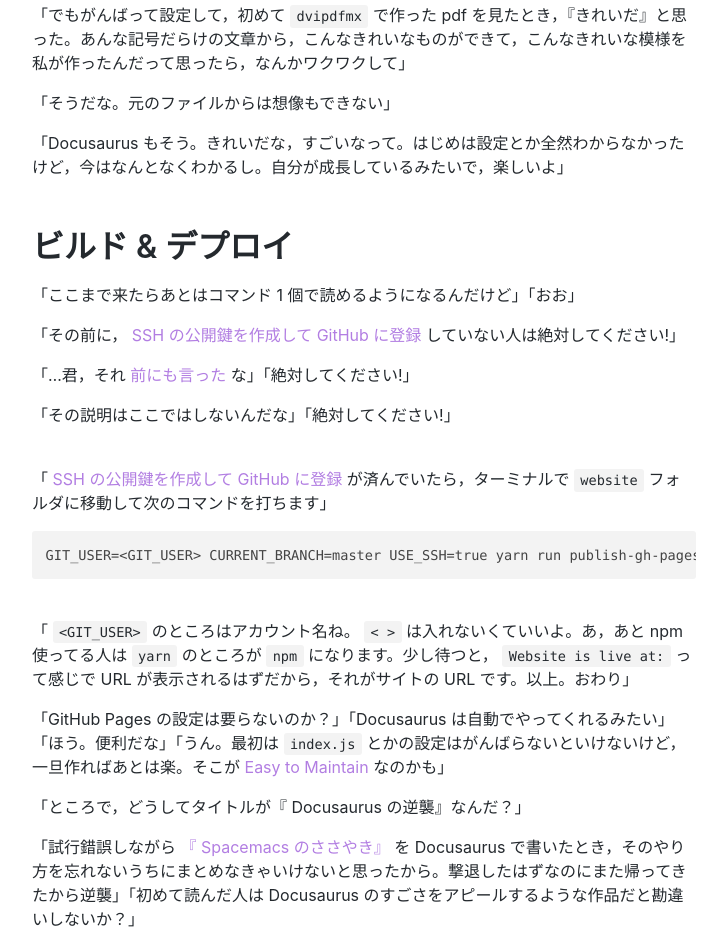
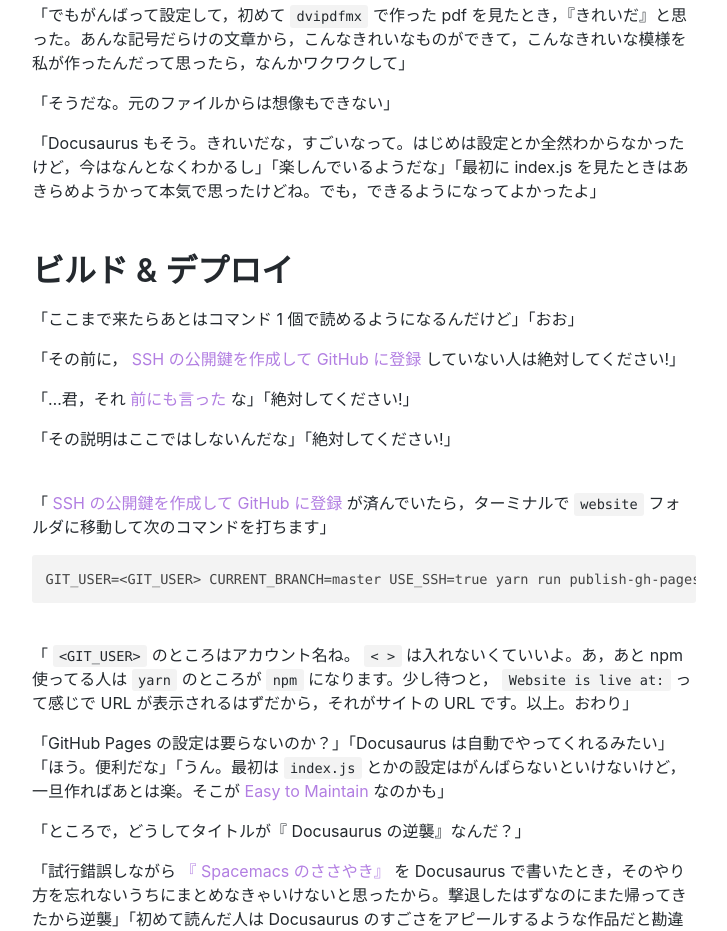
Before and after one commit to jamcha-aa/Docusaurus-Guide, a plain HTML site: page docs/09.html in a window 1280 px wide. Shown: the part 2152-3083 px from the top of the page, without its empty margins (276-1003 px from the left). Drawn offline with nearby package versions, Linux system fonts and the light colour scheme; a script that the page names is missing.

Commit message:
Deploy website
Deploy website version based on 1fdeff6a53dd12856cb6f26374c3a43c30bd301b

```diff
--- a/docs/09.html
+++ b/docs/09.html
@@ -81,7 +81,7 @@
 <p>「… <a href="https://texwiki.texjp.org/">TeX</a> ってさ，すっごくめんどくさいじゃん？なんで斜体にすんのにいちいち <code>{\it}</code> なんて書かなきゃならないんだー，とかさ」「…ああ」</p>
 <p>「でもがんばって設定して，初めて <code>dvipdfmx</code> で作った pdf を見たとき，『きれいだ』と思った。あんな記号だらけの文章から，こんなきれいなものができて，こんなきれいな模様を私が作ったんだって思ったら，なんかワクワクして」</p>
 <p>「そうだな。元のファイルからは想像もできない」</p>
-<p>「Docusaurus もそう。きれいだな，すごいなって。はじめは設定とか全然わからなかったけど，今はなんとなくわかるし。自分が成長しているみたいで，楽しいよ」</p>
+<p>「Docusaurus もそう。きれいだな，すごいなって。はじめは設定とか全然わからなかったけど，今はなんとなくわかるし」「楽しんでいるようだな」「最初に index.js を見たときはあきらめようかって本気で思ったけどね。でも，できるようになってよかったよ」</p>
 <h1><a class="anchor" aria-hidden="true" id="ビルド-デプロイ"></a><a href="#ビルド-デプロイ" aria-hidden="true" class="hash-link"><svg class="hash-link-icon" aria-hidden="true" height="16" version="1.1" viewBox="0 0 16 16" width="16"><path fill-rule="evenodd" d="M4 9h1v1H4c-1.5 0-3-1.69-3-3.5S2.55 3 4 3h4c1.45 0 3 1.69 3 3.5 0 1.41-.91 2.72-2 3.25V8.59c.58-.45 1-1.27 1-2.09C10 5.22 8.98 4 8 4H4c-.98 0-2 1.22-2 2.5S3 9 4 9zm9-3h-1v1h1c1 0 2 1.22 2 2.5S13.98 12 13 12H9c-.98 0-2-1.22-2-2.5 0-.83.42-1.64 1-2.09V6.25c-1.09.53-2 1.84-2 3.25C6 11.31 7.55 13 9 13h4c1.45 0 3-1.69 3-3.5S14.5 6 13 6z"></path></svg></a>ビルド &amp; デプロイ</h1>
 <p>「ここまで来たらあとはコマンド 1 個で読めるようになるんだけど」「おお」</p>
 <p>「その前に， <a href="http://monsat.hatenablog.com/entry/generating-ssh-keys-for-github">SSH の公開鍵を作成して GitHub に登録</a> していない人は絶対してください!」</p>
```
